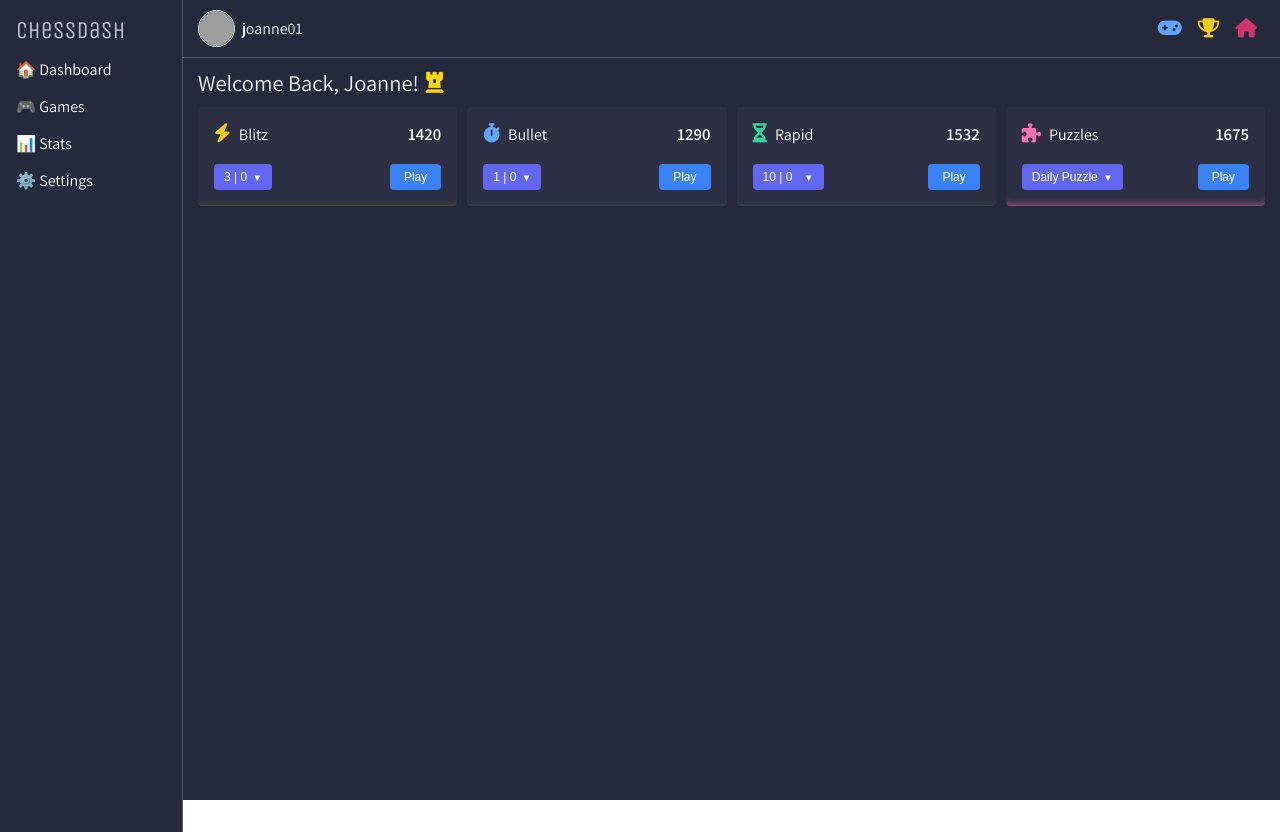
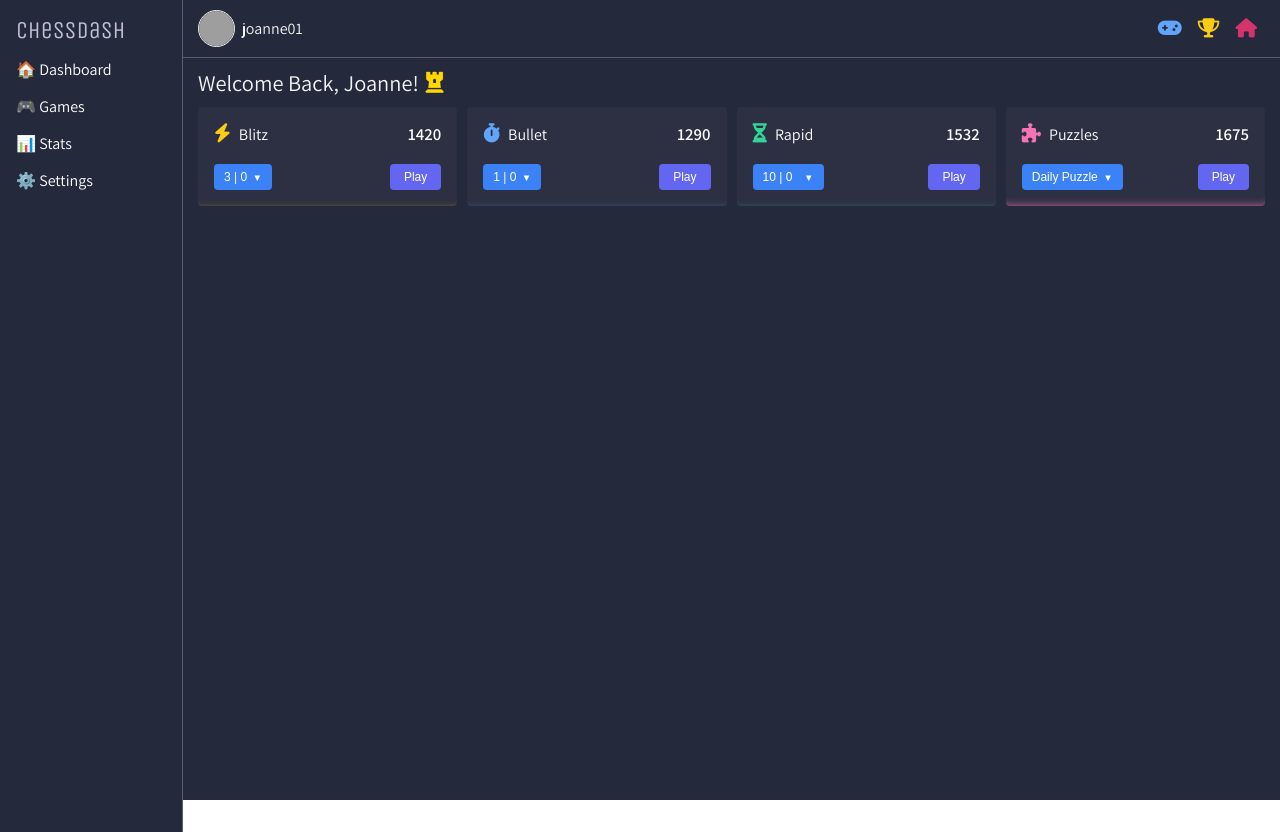
Before and after one commit to joseph-johnson27001/game-dashboard, a Vue app: page / in a window 1280 px wide. Built offline with nearby package versions, Linux system fonts and the light colour scheme; grey boxes are pictures that could not be loaded.

Commit message:
Updated buttons

```diff
--- a/src/components/Layout/UserStatistics.vue
+++ b/src/components/Layout/UserStatistics.vue
@@ -191,7 +191,8 @@ export default {
 }
 
 .setup-select {
-  background-color: #6366f1;
+  background-color: #3b82f6;
+
   color: white;
   font-size: 0.75rem;
   padding: 6px 24px 6px 10px;
@@ -206,7 +207,7 @@ export default {
 }
 
 .setup-select:hover {
-  background-color: #4f46e5;
+  background-color: #2563eb;
 }
 
 .dropdown-icon {
@@ -221,7 +222,7 @@ export default {
 
 
 .play-btn {
-  background-color: #3b82f6;
+  background-color: #6366f1;
   color: white;
   font-size: 0.75rem;
   padding: 6px 14px;
@@ -232,6 +233,6 @@ export default {
 }
 
 .play-btn:hover {
-  background-color: #2563eb;
+  background-color: #4f46e5;
 }
 </style>
```
